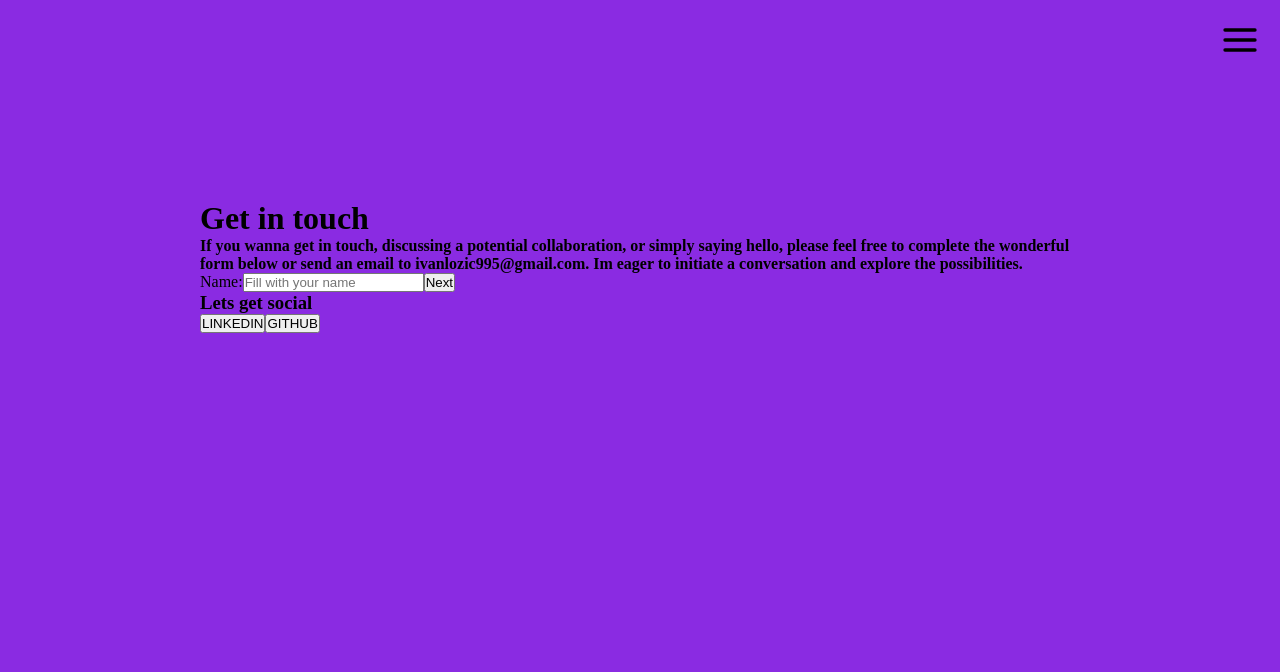
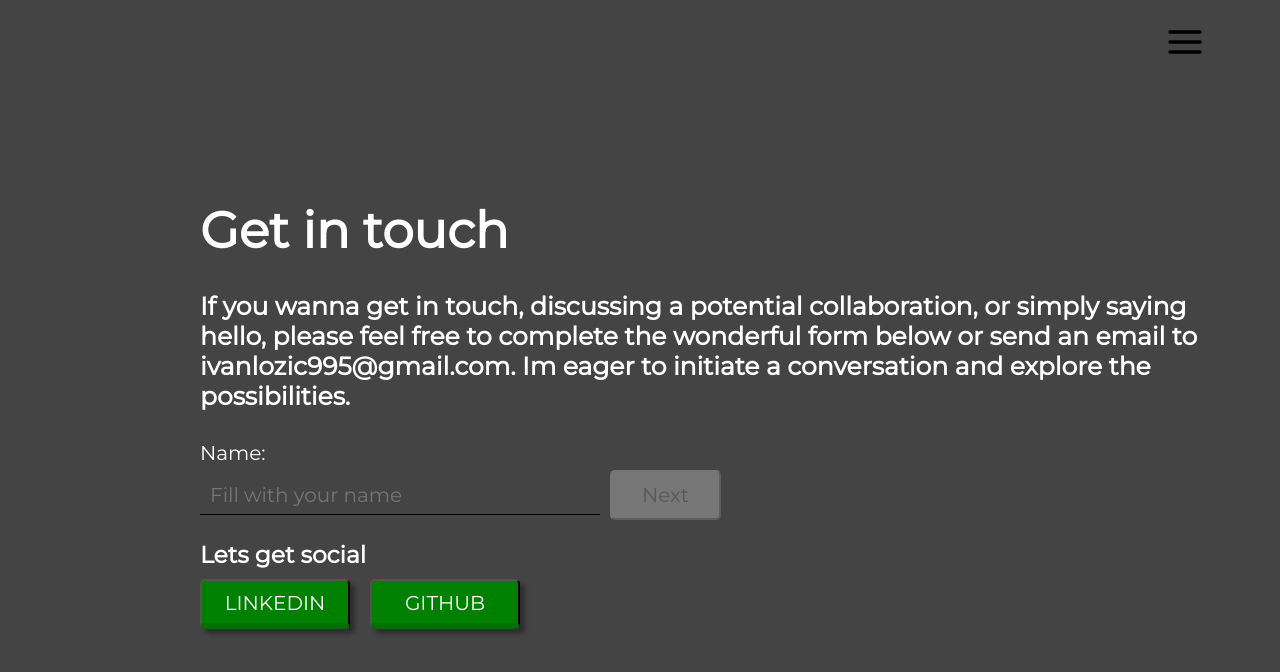
Before and after one commit to ivanlozic/portfolio-next.js, a Next.js app: page /contactPage in a window 1280 px wide. Shown: the top 672 px of the page. Built offline with nearby package versions, Linux system fonts and the light colour scheme.

Commit message:
Contact Page adding style

```diff
--- a/src/pages/contactPage/index.tsx
+++ b/src/pages/contactPage/index.tsx
@@ -7,7 +7,6 @@ const ContactPage = () => {
   const [email, setEmail] = useState('')
   const [message, setMessage] = useState('')
   const [currentStep, setCurrentStep] = useState(0)
-
   const { isMenuOpen, toggleMenu } = useMenu()
 
   const handleNameChange = (event: React.ChangeEvent<HTMLInputElement>) => {
@@ -18,13 +17,11 @@ const ContactPage = () => {
     setEmail(event.target.value)
   }
 
-  const handleMessageChange = (
-    event: React.ChangeEvent<HTMLTextAreaElement>
-  ) => {
+  const handleMessageChange = (event: React.ChangeEvent<HTMLInputElement>) => {
     setMessage(event.target.value)
   }
 
-  const handleNext = () => {
+  const handleNextStep = () => {
     setCurrentStep((prevStep) => prevStep + 1)
   }
 
@@ -45,68 +42,130 @@ const ContactPage = () => {
     setCurrentStep(0)
   }
 
+  const isNextButtonDisabled = () => {
+    if (currentStep === 0 && name === '') {
+      return true
+    }
+    if (
+      (currentStep === 1 && email === '') ||
+      (currentStep === 1 && !email.includes('@'))
+    ) {
+      return true
+    }
+    if (currentStep === 2 && message === '') {
+      return true
+    }
+    return false
+  }
+  const isButtonDisabled = isNextButtonDisabled()
+
   return (
-    <div className='main'>
+    <div className='contactPage'>
       <Menu isMenuOpen={isMenuOpen} toggleMenu={toggleMenu} />
-
+      <div className='contactPage__container'>
         <h1> Get in touch</h1>
         <h4>
           If you wanna get in touch, discussing a potential collaboration, or
           simply saying hello, please feel free to complete the wonderful form
-        below or send an email to ivanlozic995@gmail.com. Im eager to initiate a
-        conversation and explore the possibilities.
+          below or send an email to ivanlozic995@gmail.com. Im eager to initiate
+          a conversation and explore the possibilities.
         </h4>
 
-      <div>
+        <div className='contactPage__container__'>
           <p>{name}</p>
           <p>{email}</p>
         </div>
 
         {currentStep === 0 && (
-        <form onSubmit={handleNext}>
-          <label>
-            Name:
+          <form onSubmit={handleNextStep}>
+            <label>Name:</label>
+            <div>
               <input
                 type='text'
                 value={name}
                 placeholder='Fill with your name'
                 onChange={handleNameChange}
               />
-          </label>
-          <button type='submit'>Next</button>
+              <button
+                type='submit'
+                style={{
+                  backgroundColor: isButtonDisabled ? '' : 'green',
+                  color: isButtonDisabled ? '' : 'white'
+                }}
+                disabled={isButtonDisabled}
+              >
+                Next
+              </button>
+            </div>
           </form>
         )}
         {currentStep === 1 && (
-        <form onSubmit={handleNext}>
-          <label>
-            Email:
+          <form onSubmit={handleNextStep}>
+            <label>Email:</label>
+
+            <div>
               <input
                 type='email'
                 value={email}
                 placeholder='Fill with your email'
                 onChange={handleEmailChange}
               />
-          </label>
-          <button type='submit'>Next</button>
+
+              <button
+                type='submit'
+                style={{
+                  backgroundColor: isButtonDisabled ? '' : 'green',
+                  color: isButtonDisabled ? '' : 'white'
+                }}
+                disabled={isButtonDisabled}
+              >
+                Next
+              </button>
+            </div>
           </form>
         )}
         {currentStep === 2 && (
           <form onSubmit={handleSubmit}>
-          <label>
-            Message:
-            <textarea
+            <label>Message:</label>
+
+            <div>
+              <input
+                type='text'
                 value={message}
                 placeholder='Write your message'
                 onChange={handleMessageChange}
               />
-          </label>
-          <button type='submit'>Submit your message</button>
+
+              <button
+                type='submit'
+                style={{
+                  backgroundColor: isButtonDisabled ? '' : 'green',
+                  color: isButtonDisabled ? '' : 'white'
+                }}
+                disabled={isButtonDisabled}
+              >
+                Submit your message
+              </button>
+            </div>
           </form>
         )}
+
+        <div className='contactPage__container__buttonBox'>
           <h3>Lets get social</h3>
-      <div>
-        <button>LINKEDIN</button>
-        <button>GITHUB</button>
+          <button>
+            <a
+              href='https://www.linkedin.com/in/ivan-lozi%C4%87-b72126221/'
+              target='_blank'
+            >
+              LINKEDIN
+            </a>
+          </button>
+          <button>
+            <a href='https://github.com/ivanlozic' target='_blank'>
+              GITHUB
+            </a>
+          </button>
+        </div>
       </div>
     </div>
   )
--- a/src/styles/Home.module.css
+++ b/src/styles/Home.module.css
@@ -1,15 +1,33 @@
 .first {
   height: 100vh;
-  background-color: blueviolet;
   display: flex;
   justify-content: center;
   padding-top: 200px;
+  position: relative;
+
+}
+
+.first::before {
+  content: "";
+  position: absolute;
+  top: 0;
+  left: 0;
+  width: 100%;
+  height: 100%;
+  background-image: url('/background.jpg');
+  background-size: cover;
+  filter: blur(4px);
+  opacity: 0.9;
+  z-index: -1;
 }
 .text {
   display: flex;
   flex-direction: column;
   align-items: center;
-  width: 700px;
+  text-align: center;
+  width: 750px;
+  color: white;
+  font-size: 25px;
 }
 
 .button {
--- a/src/styles/globals.css
+++ b/src/styles/globals.css
@@ -1,7 +1,10 @@
+@import url('https://fonts.googleapis.com/css2?family=Montserrat&display=swap');
+
 * {
   margin: 0;
   padding: 0;
   box-sizing: border-box;
+  font-family: 'Montserrat',sans-serif;
 }
 
 nav {
--- a/src/styles/pages/contactPage.scss
+++ b/src/styles/pages/contactPage.scss
@@ -1,5 +1,93 @@
-.main {
-    background-color: blueviolet;
-    height: 100vh;
-    padding: 200px;
+.contactPage {
+  background-color: rgb(68, 68, 68);
+  height: 100vh;
+  padding: 200px;
+  color: white;
+  font-size: 20px;
+
+  button{
+    width: 150px;
+    height: 50px;
+  }
+
+  &__container {
+    width: 1000px;
+
+    h1 {
+      font-size: 50px;
+      align-self: baseline;
+    }
+
+    h4 {
+      font-size: 25px;
+      margin: 30px 0;
+    }
+
+    form {
+      margin: 10px 0;
+      button {
+        padding: 10px 30px;
+        border-radius: 5px;
+        margin-left: 10px;
+        font-size: 20px;
+        width: fit-content;
+        cursor: pointer;
+        transform: scale(1);
+        transition: transform 0.2s ease-in-out;
+
+        &:hover {
+          transform: scale(0.95);
+        }
+      }
+
+      input {
+        height: 40px;
+        width: 400px;
+        padding: 10px;
+        margin-top: 10px;
+        font-size: 20px;
+        background-color: transparent;
+        outline: none;
+        color: white;
+        border: none;
+        border-bottom: 1px solid black;
+      }
+
+      textarea {
+        background-color: transparent;
+        color: white;
+        width: 500px;
+        height: 300px;
+        padding: 10px;
+        font-size: 20px;
+        margin-top: 20px;
+      }
+    }
+
+    &__buttonBox {
+      margin-top: 20px;
+      button {
+        padding: 10px;
+        background-color: green;
+        border-radius: 5px;
+        margin-top: 10px;
+        margin-right: 20px;
+        cursor: pointer;
+        transform: scale(1);
+        transition: transform 0.3s ease-in-out;
+        border-bottom: 6px solid rgb(0, 110, 0);
+        box-shadow: 5px 5px 4px rgb(46, 46, 46);
+
+        &:hover {
+          transform: scale(0.95);
+        }
+
+        a {
+          text-decoration: none;
+          color: white;
+          font-size: 20px;
+        }
+      }
+    }
+  }
 }
```
Also changed, not shown: src/pages/index.tsx (+5 -9 lines), public/background.jpg (added). Lines whose indentation alone changed are shown as unchanged.
